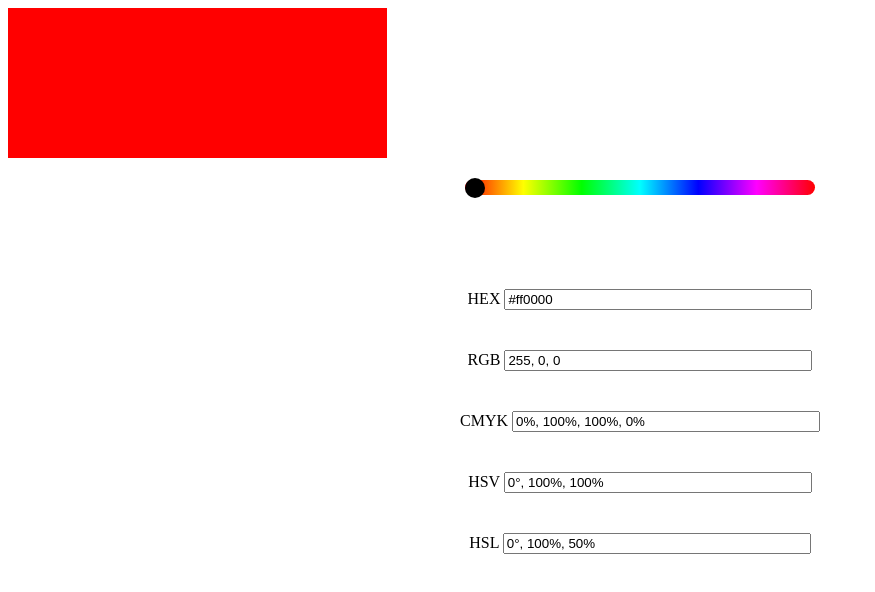
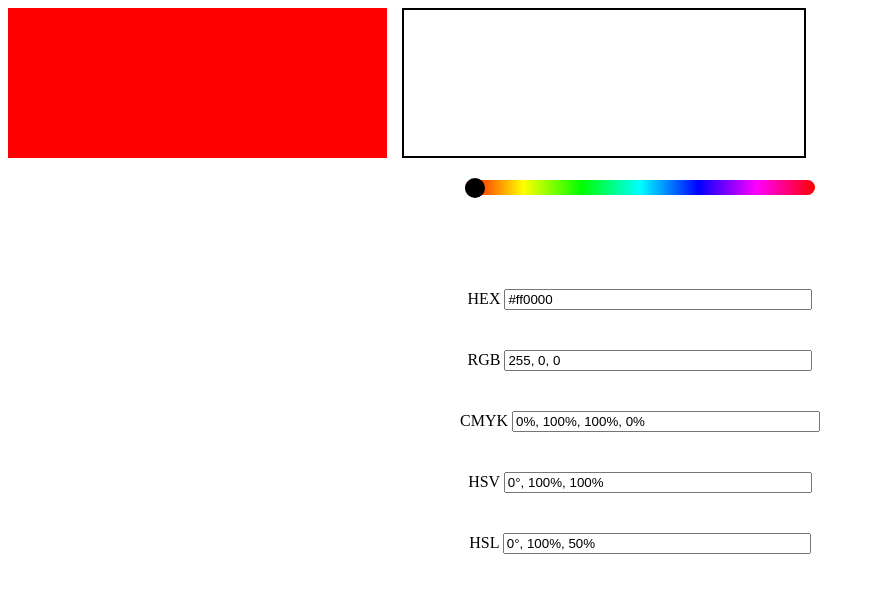
Before and after one commit to VarshiniAdurti28/ColorQuest, a SvelteKit app: page / in a window 1280 px wide. Shown: the top 592 px of the page, without its empty margins (0-875 px from the left). Built offline with nearby package versions, Linux system fonts and the light colour scheme.

Commit message:
Added Gradient Selector

```diff
--- a/src/routes/+page.svelte
+++ b/src/routes/+page.svelte
@@ -1,9 +1,12 @@
 <script>
   //chroma.js library for the conversions
   import chroma from 'chroma-js';
+  import { onMount } from 'svelte';
 
   let selectedCol ="#ff0000";
-  let deg= 0;
+  let box, sat, val ;
+
+  let  deg= 0;
 
   let rgbCol = '', cmykCol='', hslCol='', hsvCol='', hexCol='';
 
@@ -11,12 +14,32 @@
 
   function handleDeg(e){
     deg= e.target.value;
-    console.log(deg);
+    // console.log(deg);
     const hslValues = hslCol.split(',').map(v => parseFloat(v.trim()));
 
     selectedCol = chroma.hsl(deg, hslValues[1] / 100, hslValues[2] / 100).hex();
+  }
+
+
+  function getCoordinates(e){
+    //X axis gives ssaturation and Y axis gives value in HSV
+    const rect= box.getBoundingClientRect();
+    const x = e.clientX - rect.left;
+    const y = e.clientY - rect.top ;
+
+    //Calculating saturation and value based on x and y and adjusting them
+    //to lie between 0% and 100%
+    sat = Math.round((x / box.width) * 100);
+    val = Math.round(((box.height - y) / box.height) * 100);
+
+    selectedCol = chroma.hsv(deg,  sat/100, val/100).hex();
+
+    console.log(deg, sat, val, selectedCol);
 
   }
+
+
+
   //converting all values to hex for uniformity
   function handleHex(e) {
     selectedCol = e.target.value;
@@ -57,12 +80,12 @@
 
   // HSV (Black led to NaN value for H: hence that has been taken careof)
   let hsvColor = chroma(selectedCol).hsv();
-  hsvCol = `${Math.round(isNaN(hsvColor[0]) ? 0 : hsvColor[0])}°, ${Math.round(hsvColor[1] * 100)}%, ${Math.round(hsvColor[2] * 100)}%`;
+  hsvCol = `${Math.round(isNaN(hsvColor[0]) ? 0 : deg)}°, ${Math.round(hsvColor[1] * 100)}%, ${Math.round(hsvColor[2] * 100)}%`;
 
 
   // HSL (Black led to NaN value for H: hence that has been taken careof)
   let hslColor = chroma(selectedCol).hsl();
-  hslCol = `${Math.round(isNaN(hslColor[0]) ? 0 : hslColor[0])}°, ${Math.round(hslColor[1] * 100)}%, ${Math.round(hslColor[2] * 100)}%`;
+  hslCol = `${Math.round(isNaN(hslColor[0]) ? 0 : deg)}°, ${Math.round(hslColor[1] * 100)}%, ${Math.round(hslColor[2] * 100)}%`;
 
   }
 
@@ -137,6 +160,21 @@
 
  }
 
+
+ .GradSelector{
+  width: 400px;
+  height: 146px;
+  border-style: solid;
+  border-width: 2px;
+  border-color: black;
+
+  margin-left: 15px;
+  margin-right: 15px;
+ }
+
+
+
+
 </style>
 
 
@@ -147,17 +185,18 @@
     <!-- A div to display what color we have chosen! -->
     <div class= "dispColor" style= "--pick-color: {selectedCol}">
 
-    </div>
-    <!-- A test para -->
-    <!-- <p>You have selected {selectedCol}</p> -->
-    <div>
 
     </div>
+
+    <!-- Saturation/value picker -->
+    <canvas class= "GradSelector" bind:this={box} on:mousedown= {getCoordinates}>
+
+    </canvas>
   </div>
 
   <!-- implementing the hue slider  -->
   <div class="hueCont">
-    <input type="range" min="0" max="360" value={deg} class="hueSlider" on:input={handleDeg}>
+    <input type="range" min="0" max="360" bind:value={deg} class="hueSlider" on:input={handleDeg}>
   </div>
 
 
```
